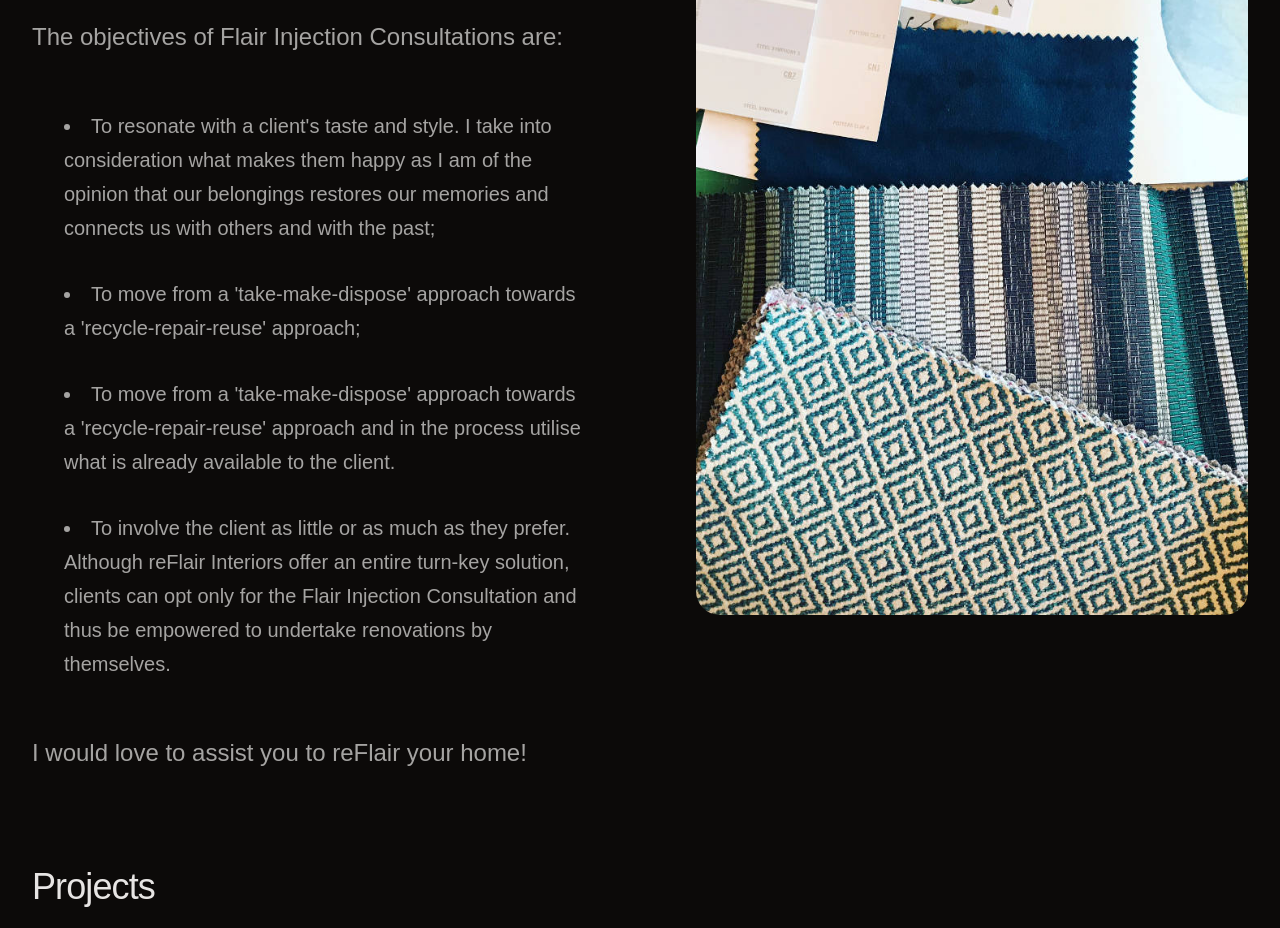
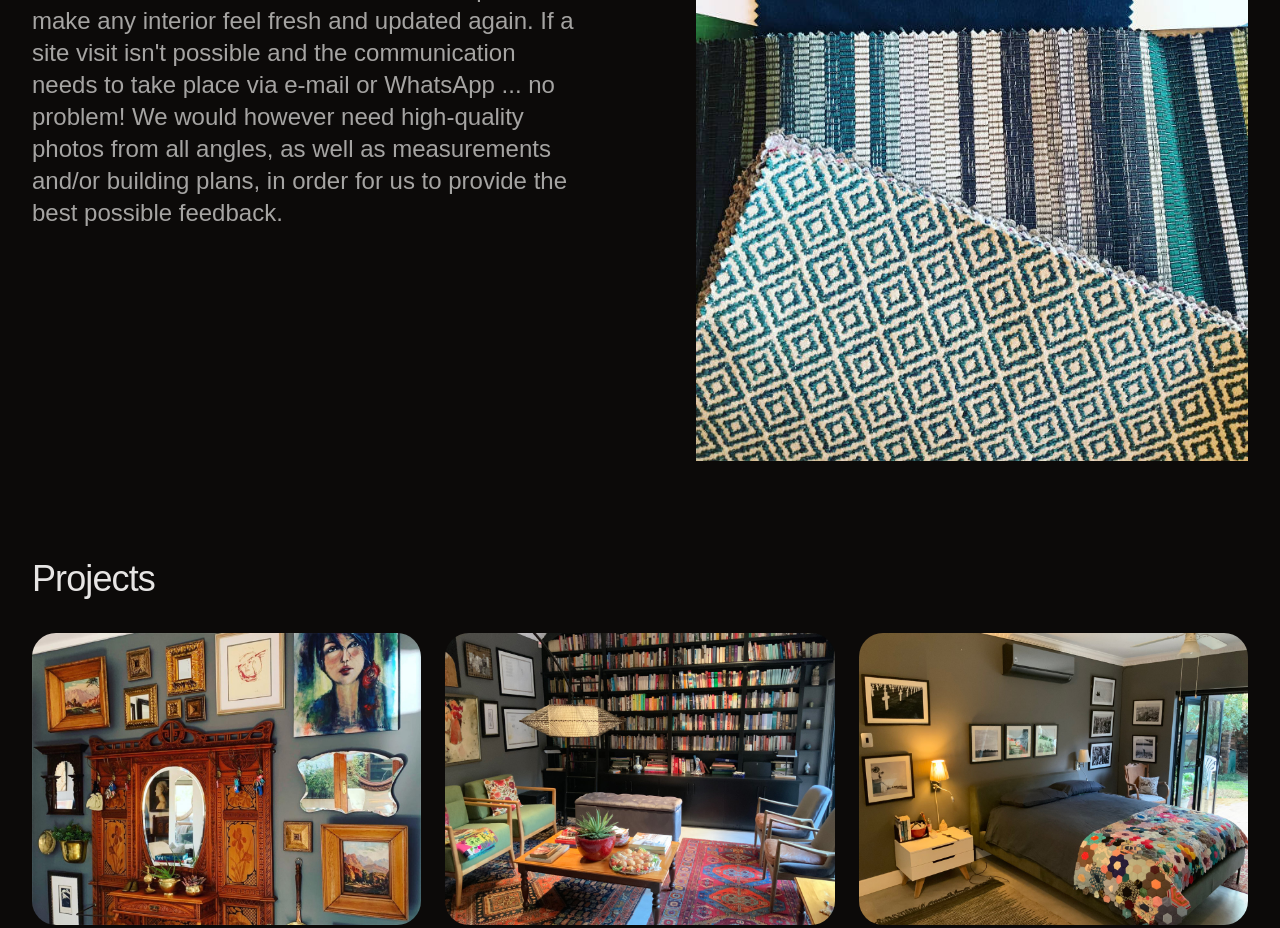
Before and after one commit to criscass/reflair-website, an Astro site: page / in a window 1280 px wide. Shown: the part 2610-3538 px from the top of the page. Built offline with nearby package versions, Linux system fonts and the light colour scheme; Astro itself is replaced by a stand-in of ours; a web font is replaced by a local one.

Commit message:
homepage ristyling

```diff
--- a/src/components/home/FlairInjections.astro
+++ b/src/components/home/FlairInjections.astro
@@ -1,7 +1,7 @@
 <section class="py-12">
  <div class="mx-auto max-w-2xl px-4 sm:px-6 lg:max-w-7xl lg:px-8">
   <div class="grid gap-12 sm:gap-28 lg:grid-cols-2">
-   <div class="flex flex-col items-start gap-4 sm:gap-6 lg:col-span-1">
+   <div class="flex flex-col items-center justify-center gap-4 sm:gap-6 lg:col-span-1">
     <h2 class="text-3xl font-medium tracking-tight sm:text-5xl">Flair Injections</h2>
     <p class="text-xl text-primary-950/70 dark:text-primary-200/70 sm:text-2xl">
      These consultations provide practical information, honest recommendations and loads of
@@ -10,42 +10,12 @@
      however need high-quality photos from all angles, as well as measurements and/or building
      plans, in order for us to provide the best possible feedback.
     </p>
-    <p class="text-xl text-primary-950/70 dark:text-primary-200/70 sm:text-2xl">
-     The objectives of Flair Injection Consultations are:
-    </p>
-
-    <ul class="list-inside list-disc text-xl">
-     <li class="my-8 text-primary-950/70 dark:text-primary-200/70 sm:ms-8">
-      To resonate with a client's taste and style. I take into consideration what makes them happy
-      as I am of the opinion that our belongings restores our memories and connects us with others
-      and with the past;
-     </li>
-     <li class="my-8 text-primary-950/70 dark:text-primary-200/70 sm:ms-8">
-      To move from a 'take-make-dispose' approach towards a 'recycle-repair-reuse' approach;
-     </li>
-     <li class="my-8 text-primary-950/70 dark:text-primary-200/70 sm:ms-8">
-      To move from a 'take-make-dispose' approach towards a 'recycle-repair-reuse' approach and in
-      the process utilise what is already available to the client.
-     </li>
-     <li class="my-8 text-primary-950/70 dark:text-primary-200/70 sm:ms-8">
-      To involve the client as little or as much as they prefer. Although reFlair Interiors offer an
-      entire turn-key solution, clients can opt only for the Flair Injection Consultation and thus
-      be empowered to undertake renovations by themselves.
-     </li>
-    </ul>
-    <p class="text-xl text-primary-950/70 dark:text-primary-200/70 sm:text-2xl">
-     I would love to assist you to reFlair your home!
-    </p>
    </div>
    <div class="wrap flex lg:col-span-1">
     <picture>
      <source media="(max-width:1023px)" srcset="/assets/flair_injections.webp" />
      <source media="(min-width:1024px)" srcset="/assets/flair_injections_large.jpg" />
-     <img
-      src="/assets/flair_injections.webp"
-      alt="flour theme fabrics stacked in a pile"
-      class="rounded-3xl"
-     />
+     <img src="/assets/flair_injections.webp" alt="flour theme fabrics stacked in a pile" />
     </picture>
    </div>
   </div>
--- a/src/pages/projects.astro
+++ b/src/pages/projects.astro
@@ -16,6 +16,28 @@ const projects = [
  { image: '/assets/projects-img/projects-11.jpg', description: 'Couch pillows' },
  { image: '/assets/projects-img/projects-12.jpg', description: 'Colorful pillows' },
  { image: '/assets/projects-img/projects-13.jpg', description: 'Couch with flowers' },
+ { image: '/assets/projects-img/projects-14.jpg', description: 'Living room with lots of books' },
+ { image: '/assets/projects-img/projects-15.jpg', description: 'Bedroom in light flowery colours' },
+ { image: '/assets/projects-img/projects-16.jpg', description: 'Plant in a vase on a coffy table' },
+ {
+  image: '/assets/projects-img/projects-17.jpg',
+  description: 'Arm chair and pillow with ducks motiv',
+ },
+ { image: '/assets/projects-img/projects-18.jpg', description: 'Paintings on a wall' },
+ { image: '/assets/projects-img/projects-19.jpg', description: 'Curtains in sandy colour' },
+ { image: '/assets/projects-img/projects-20.jpg', description: 'Earthy green bed pillows' },
+ { image: '/assets/projects-img/projects-21.jpg', description: 'Garden couch with pillows' },
+ { image: '/assets/projects-img/projects-22.jpg', description: 'Oval mirror and plants' },
+ { image: '/assets/projects-img/projects-23.jpg', description: 'Fruit basket and olive leaves' },
+ {
+  image: '/assets/projects-img/projects-24.jpg',
+  description: 'drawer full of colourful stationary',
+ },
+ { image: '/assets/projects-img/projects-25.jpg', description: 'Living room' },
+ {
+  image: '/assets/projects-img/projects-26.jpg',
+  description: 'Living room in leather and flowers',
+ },
 ];
 import Layout from '../layouts/Layout.astro';
 ---
@@ -27,11 +49,7 @@ import Layout from '../layouts/Layout.astro';
    <div class="flex flex-col">
     {
      projects.map((project) => (
-            <img
-              src={project.image}
-              alt={project.description}
-              class="my-6 rounded-3xl shadow-md "
-            />
+      <img src={project.image} alt={project.description} class="my-6 rounded-3xl shadow-md " />
      ))
     }
    </div>
```
Also changed, not shown: public/assets/projects-img/projects-14.jpg (added), public/assets/projects-img/projects-15.jpg (added), public/assets/projects-img/projects-16.jpg (added), public/assets/projects-img/projects-17.jpg (added), public/assets/projects-img/projects-18.jpg (added), public/assets/projects-img/projects-19.jpg (added), public/assets/projects-img/projects-20.jpg (added), public/assets/projects-img/projects-21.jpg (added), public/assets/projects-img/projects-22.jpg (added), public/assets/projects-img/projects-23.jpg (added), public/assets/projects-img/projects-24.jpg (added), public/assets/projects-img/projects-25.jpg (added), public/assets/projects-img/projects-26.jpg (added). Lines whose indentation alone changed are shown as unchanged.
